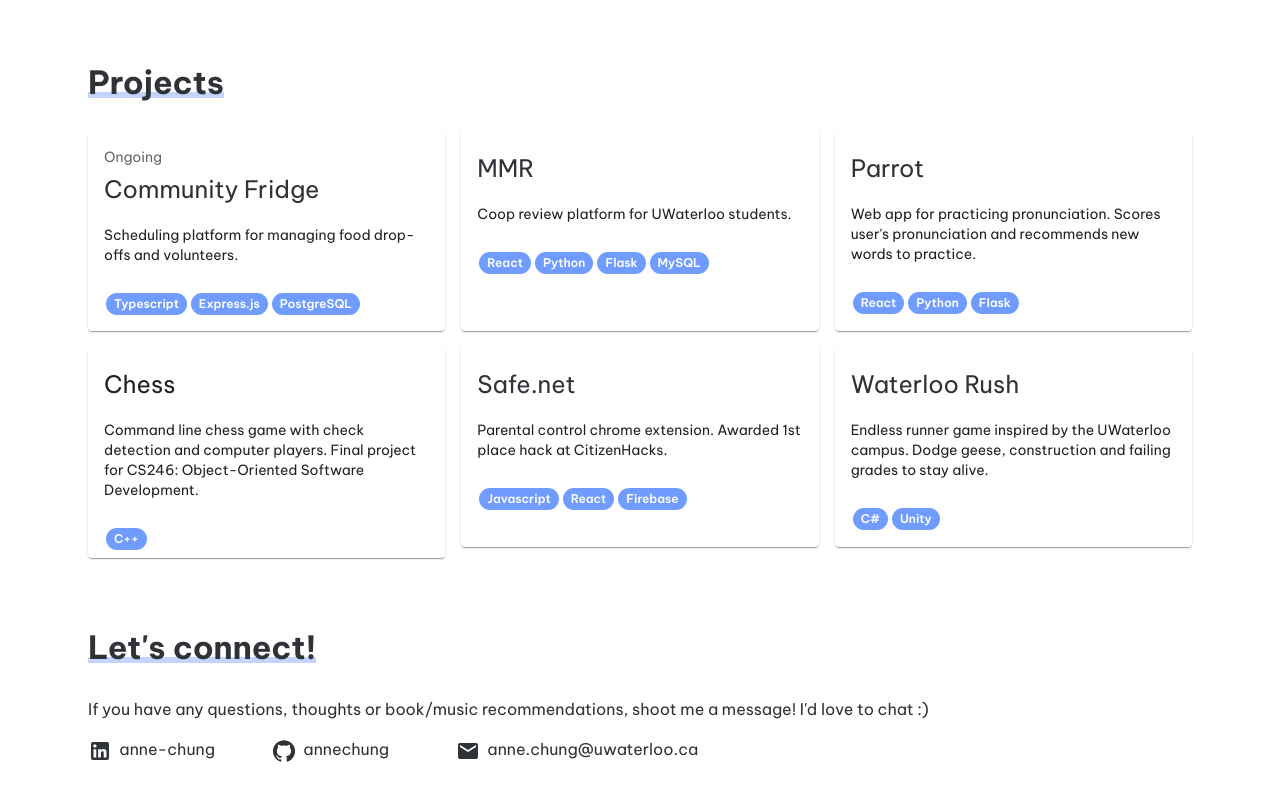
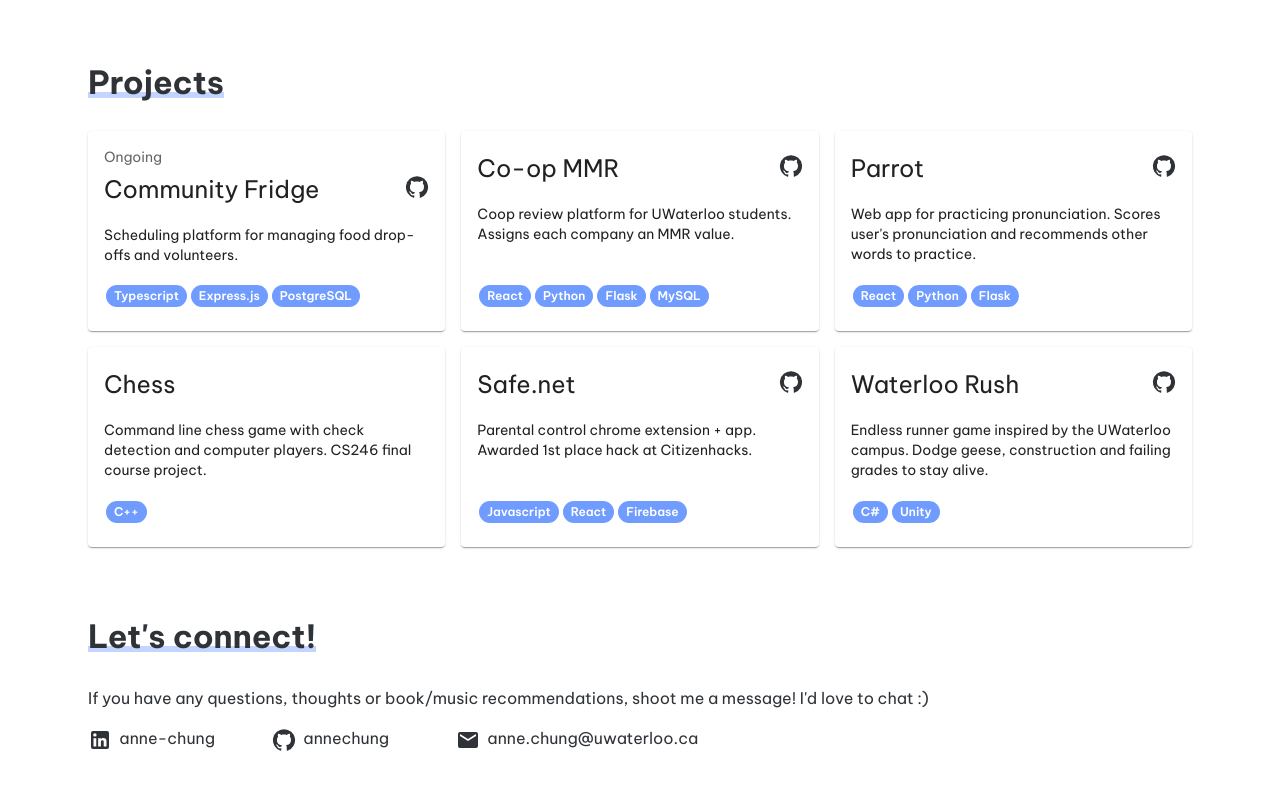
Before and after one commit to annechung/personal-website, a React (Create React App) app: page / in a window 1280 px wide. Shown: the part 1640-2441 px from the top of the page. Built offline with nearby package versions, Linux system fonts and the light colour scheme.

Commit message:
Update projects section

```diff
--- a/src/components/ProjectCard.css
+++ b/src/components/ProjectCard.css
@@ -1,10 +1,20 @@
 .project-card {
   min-height: 200px;
+  position: relative;
 }
 
-/* @media only screen and (max-width: 500px) {
-  .project-card {
-    min-height: 200px;
-    height: 300px;
-  }
-} */
+.project-card img {
+  object-fit: contain;
+  margin: 0 auto;
+  width: 60%;
+}
+
+.project-card-title {
+  display: flex;
+  justify-content: space-between;
+}
+
+.project-card .skillset {
+  position: absolute;
+  bottom: 40px;
+}
--- a/src/components/ProjectCard.js
+++ b/src/components/ProjectCard.js
@@ -1,9 +1,11 @@
 import Card from '@mui/material/Card';
 import CardContent from '@mui/material/CardContent';
+import CardMedia from '@mui/material/CardMedia';
+import Collapse from '@mui/material/Collapse';
 import Typography from '@mui/material/Typography';
 import Skillset from './Skillset';
 import Link from '@mui/material/Link';
-
+import GitHub from '@mui/icons-material/GitHub';
 import { useState } from 'react';
 import './ProjectCard.css';
 
@@ -16,18 +18,21 @@ function ProjectCard(props) {
 
   return (
     <Card onClick={handleExpandClick} className="project-card">
-      <CardContent>
+      <CardContent className="project-content">
         <Typography sx={{ fontSize: 14 }} color="text.secondary" gutterBottom>
           {props.header}
         </Typography>
-        <Typography variant="h5" component="div">
+        <div className="project-card-title">
+          <Typography variant="h5" component="div">
+            {props.title}
+          </Typography>
           {props.githubLink ?
-            <Link target="_blank" rel="noreferrer" href={props.githubLink} className="in-text-link">
-            {props.title}
+            <Link underline="none" target="_blank" href={props.githubLink}>
+              &nbsp;<GitHub/>
             </Link>
             :
-            <>{props.title}</>}
-        </Typography>
+            <></>}
+        </div>
         <Typography variant="body2">
           <br></br>
           {props.description}
--- a/src/sections/Projects.js
+++ b/src/sections/Projects.js
@@ -8,7 +8,7 @@ function Projects(props) {
       <Container>
       <h2 className="section-header"><span className="underline">Projects</span></h2>
       <Grid container columnSpacing={2} rowSpacing={2}>
-          <Grid item xs={12} sm={4}>
+          <Grid item xs={12} sm={6} md={4}>
             <ProjectCard
               header="Ongoing"
               title="Community Fridge"
@@ -17,40 +17,38 @@ function Projects(props) {
               skills="Typescript, Express.js, PostgreSQL"
             />
           </Grid>
-          <Grid item xs={12} sm={4}>
+          <Grid item xs={12} sm={6} md={4}>
             <ProjectCard
-              title="MMR"
+              title="Co-op MMR"
               githubLink="https://github.com/SimonZhang0606/Coop_MMR"
-              description="Coop review platform for UWaterloo students."
+              description="Coop review platform for UWaterloo students. Assigns each company an MMR value."
               skills="React, Python, Flask, MySQL"
             />
           </Grid>
-          <Grid item xs={12} sm={4}>
+          <Grid item xs={12} sm={6} md={4}>
             <ProjectCard
               title="Parrot"
               githubLink="https://github.com/rachel133199/Parrot"
-              description="Web app for practicing pronunciation. Scores user's pronunciation and recommends new words to practice."
+              description="Web app for practicing pronunciation. Scores user's pronunciation and recommends other words to practice."
               skills="React, Python, Flask"
             />
           </Grid>
-          <Grid item xs={12} sm={4}>
+          <Grid item xs={12} sm={6} md={4}>
             <ProjectCard
               title="Chess"
-              description="Command line chess game with check detection and computer players.
-              Final project for CS246: Object-Oriented Software Development."
+              description="Command line chess game with check detection and computer players. CS246 final course project."
               skills="C++"
             />
           </Grid>
-          <Grid item xs={12} sm={4}>
+          <Grid item xs={12} sm={6} md={4}>
             <ProjectCard
               title="Safe.net"
               githubLink="https://github.com/annechung/Safe.net"
-              description="Parental control chrome extension.
-               Awarded 1st place hack at CitizenHacks."
+              description="Parental control chrome extension + app. Awarded 1st place hack at Citizenhacks."
               skills="Javascript, React, Firebase"
             />
           </Grid>
-          <Grid item xs={12} sm={4}>
+          <Grid item xs={12} sm={6} md={4}>
             <ProjectCard
               title="Waterloo Rush"
               githubLink="https://github.com/annechung/waterloo-rush-unity"
```
